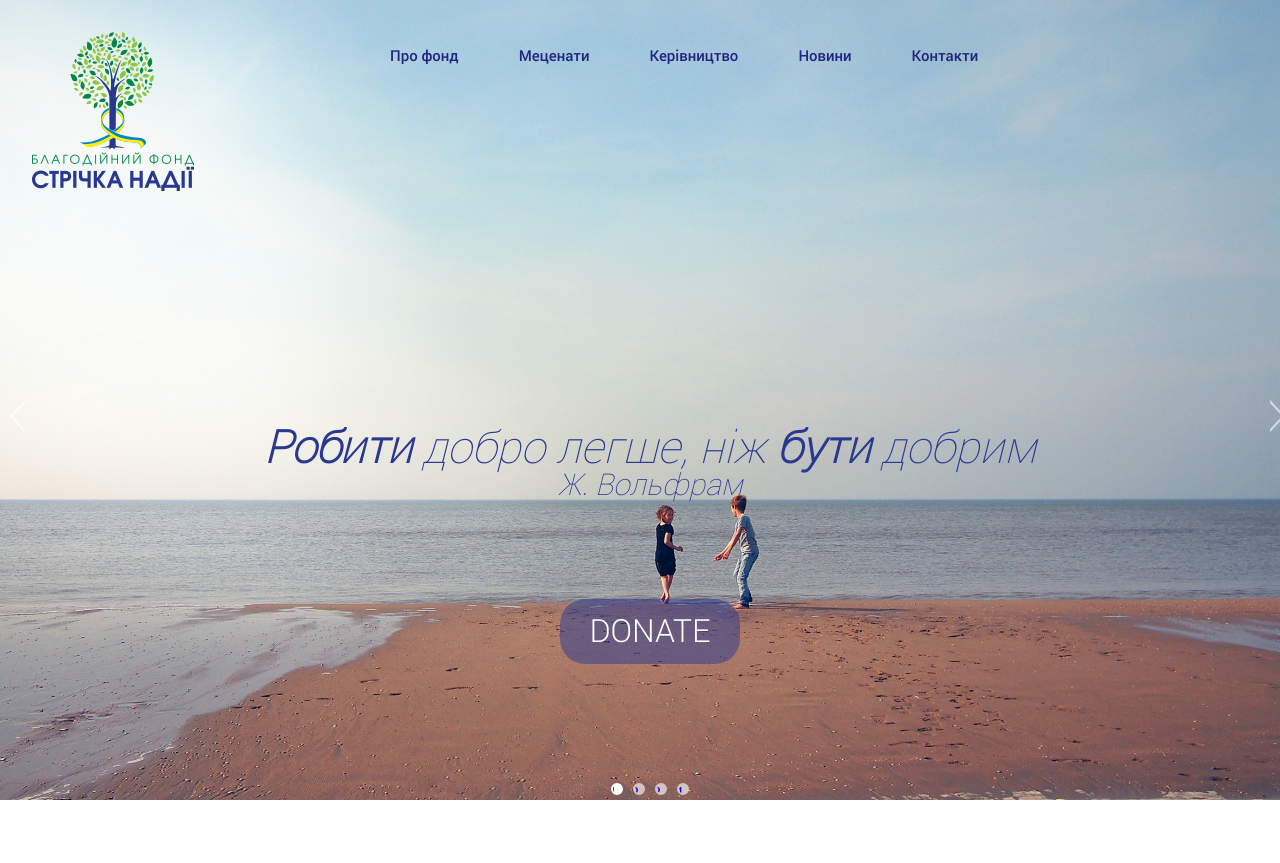
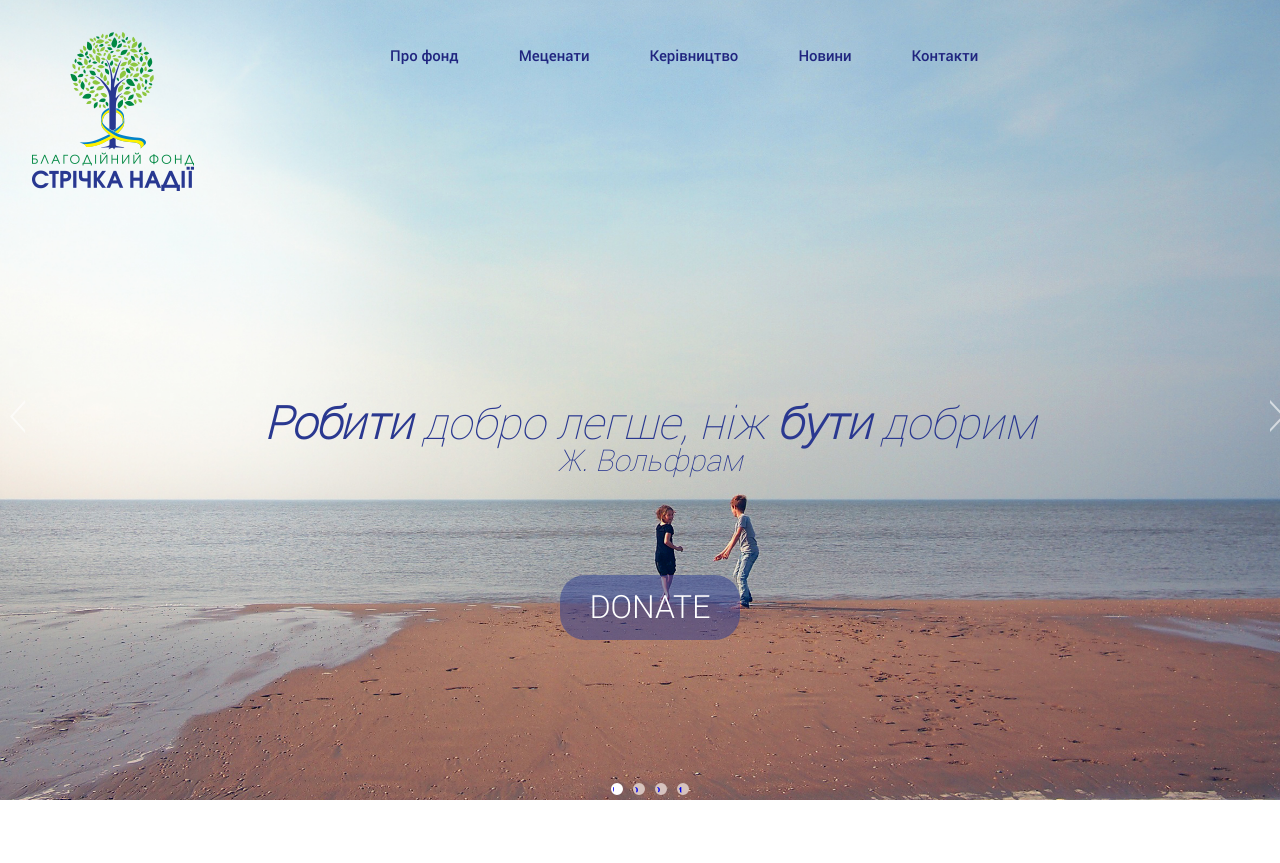
Before and after one commit to ivanivan911/fond, a PHP site: page / in a window 1280 px wide. Shown: the top 863 px of the page. Run offline with PHP 8.4, Linux system fonts and the light colour scheme.

Commit message:
вфвфвф

```diff
--- a/css/main.css
+++ b/css/main.css
@@ -177,7 +177,7 @@ header {
 .slider-content{
     position: absolute;
     z-index: 3;
-    bottom: 301px;
+    top:50%;
     text-align: center;
     width: 100%;
 }
@@ -1022,7 +1022,7 @@ footer {
     height:740px;
     background: url('../img/fund_mission.jpg');
     background-size: cover;
-    background-position: 40% 20%;
+    background-position: 40% 70%;
 }
 
 .mission-text {
```
